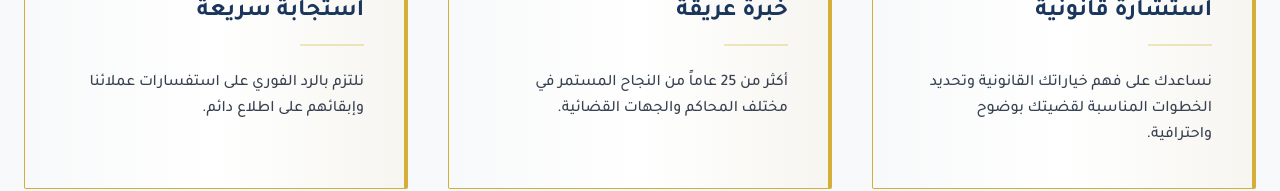
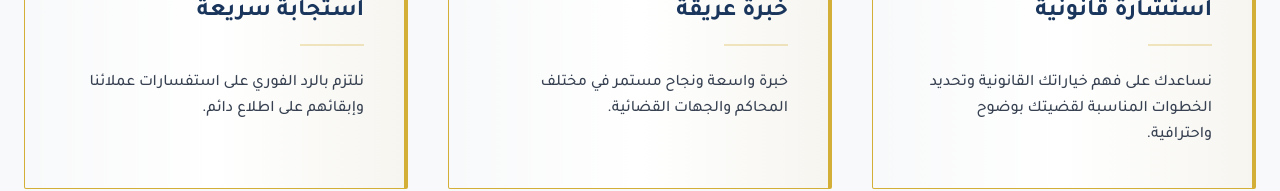
Before and after one commit to msfralarjanyweb-lab/msfr, a React (Vite) app: page / in a window 1280 px wide. Shown: the part 4307-4498 px from the top of the page. Built offline with nearby package versions, Linux system fonts and the light colour scheme; no server answers; the database is empty.

Commit message:
Refactor: Update feature description for 'خبرة عريقة'
Co-authored-by: msfralarjanyweb <msfralarjanyweb@gmail.com>

```diff
--- a/data/constants.ts
+++ b/data/constants.ts
@@ -38,7 +38,7 @@ export const FEATURES: Feature[] = [
   },
   {
     title: 'خبرة عريقة',
-    description: 'أكثر من 25 عاماً من النجاح المستمر في مختلف المحاكم والجهات القضائية.',
+    description: 'خبرة واسعة ونجاح مستمر في مختلف المحاكم والجهات القضائية.',
     icon: Users
   },
   {
```
Also changed, not shown: 1 other file (tests, documents, lock files or other folders).
